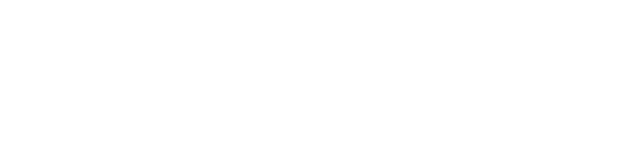
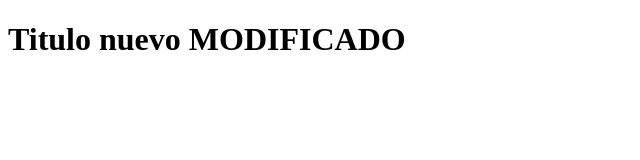
Before and after one commit to GuillenF/Curso, a plain HTML site: page index.html in a window 1280 px wide. Shown: the whole page, without its empty margins (0-640 px from the left). Drawn offline with Linux system fonts and the light colour scheme.

Commit message:
se modifico titulo index

```diff
--- a/index.html
+++ b/index.html
@@ -3,9 +3,9 @@
 <head>
     <meta charset="UTF-8">
     <meta name="viewport" content="width=device-width, initial-scale=1.0">
-    <title>curso introduccion git/title>
+    <title>curso introduccion git</title>
 </head>
 <body>
-    <h1>Buenas</h1>
+    <h1>Titulo nuevo MODIFICADO</h1>
 </body>
 </html>
```
